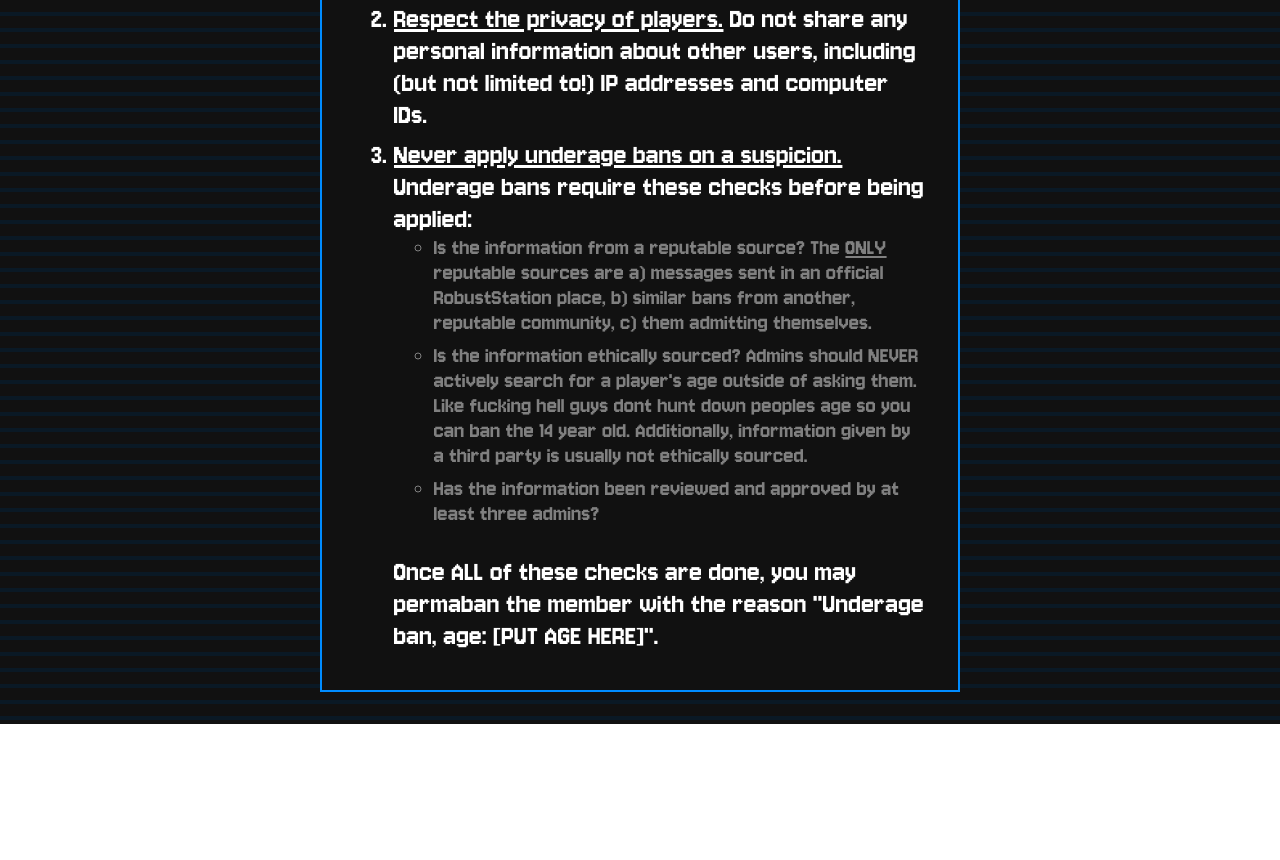
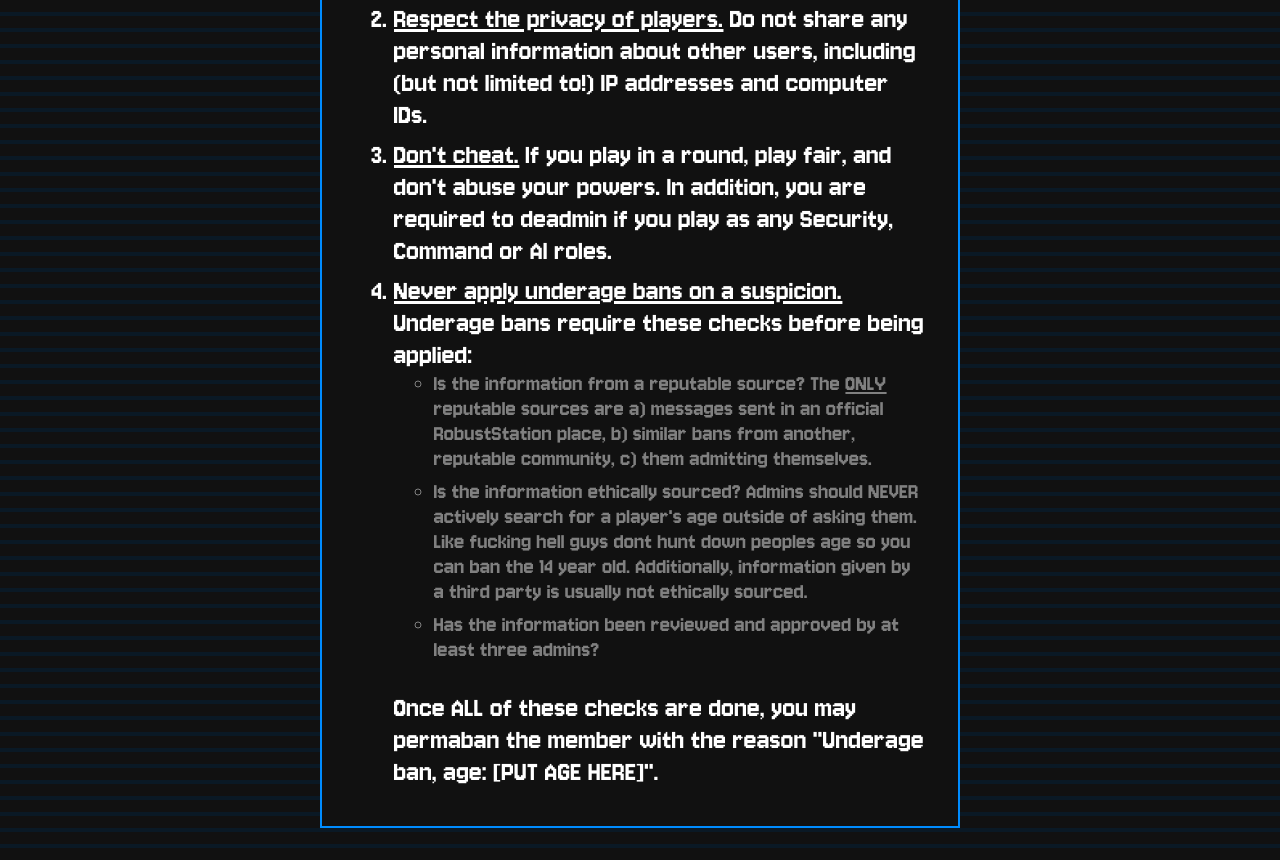
Before and after one commit to RobustStation/robuststation.github.io, a plain HTML site: page rules/index.html in a window 1280 px wide. Shown: the part 4144-5004 px from the top of the page. Before the commit the page ends 4868 px from the top, so only its background shows below. Drawn offline with Linux system fonts and the light colour scheme; a web font is replaced by a local one.

Commit message:
update the rules a wee little

```diff
--- a/rules/index.html
+++ b/rules/index.html
@@ -225,6 +225,9 @@
                 <li>
                     <u>Respect the privacy of players.</u> Do not share any personal information about other users, including (but not limited to!) IP addresses and computer IDs.
                 </li>
+                <li>
+                    <u>Don't cheat.</u> If you play in a round, play fair, and don't abuse your powers. In addition, you are required to deadmin if you play as any Security, Command or AI roles.
+                </li>
 
                 <li>
                     <u>Never apply underage bans on a suspicion.</u> Underage bans require these checks before being applied:
```
